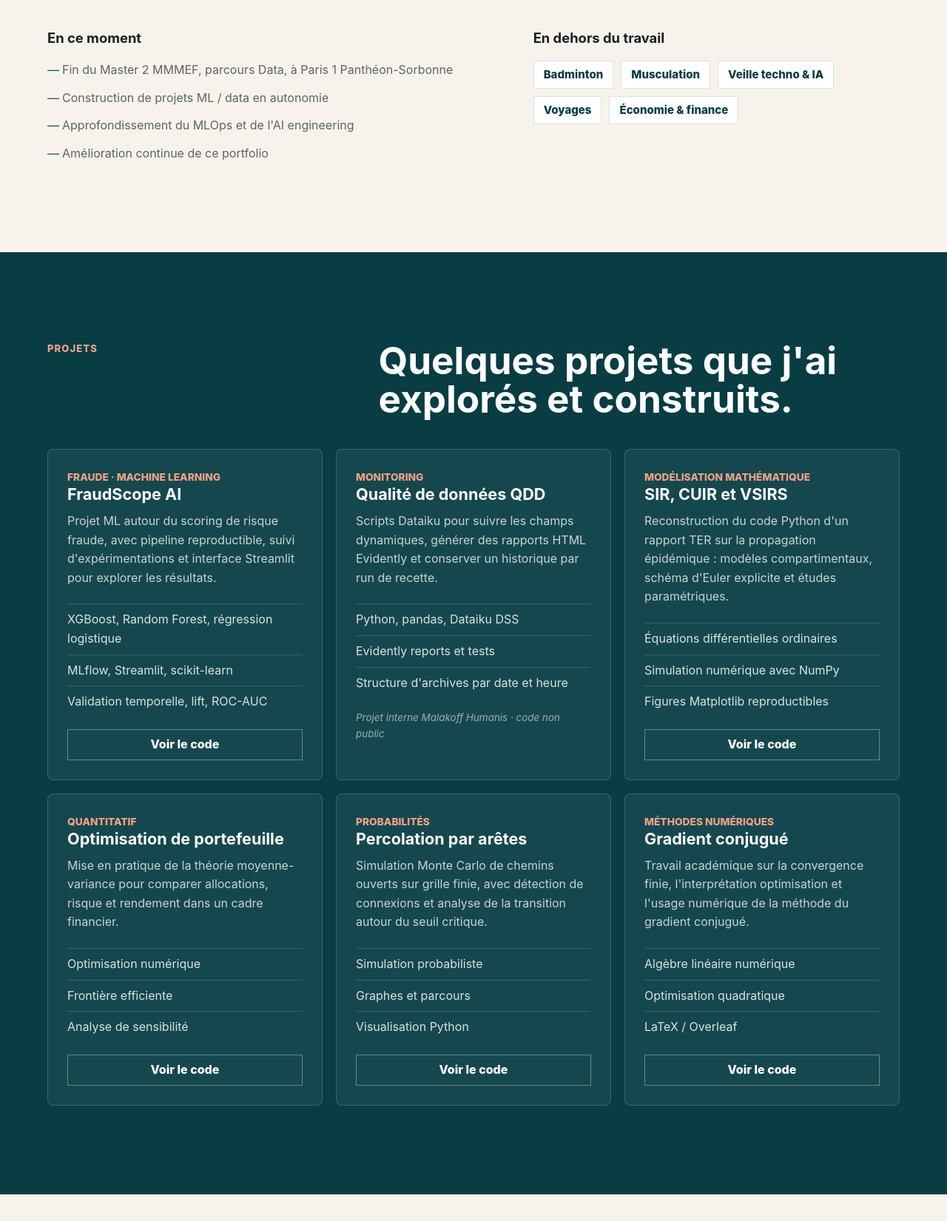
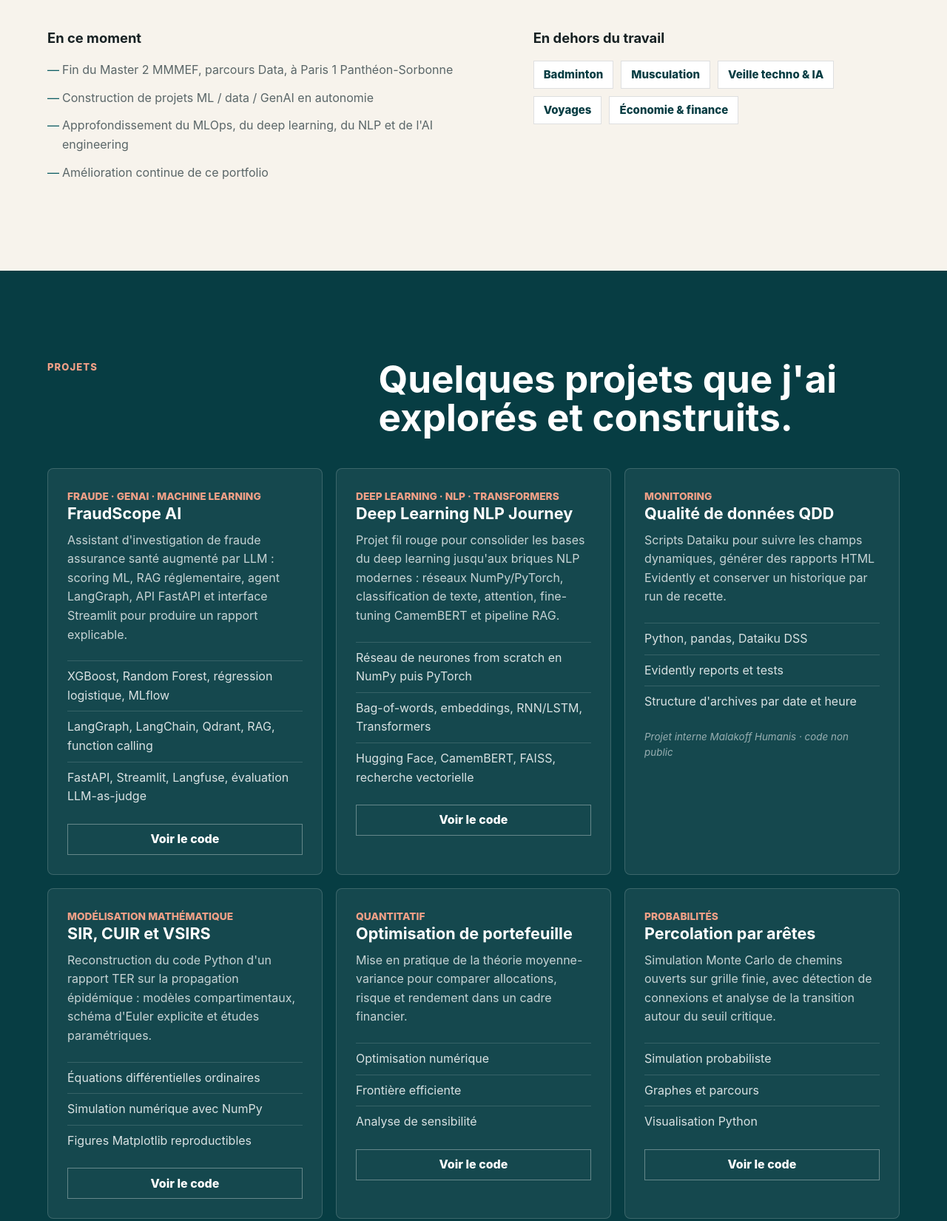
Before and after one commit to sumarc183-design/sumarc183-design.github.io, a plain HTML site: page index.html in a window 1280 px wide. Shown: the part 4233-5884 px from the top of the page at 74% size. Drawn offline with Linux system fonts and the light colour scheme.

Commit message:
Update portfolio projects

```diff
--- a/index.html
+++ b/index.html
@@ -204,8 +204,8 @@
             <h3>En ce moment</h3>
             <ul class="now-list">
               <li>Fin du Master 2 MMMEF, parcours Data, à Paris 1 Panthéon-Sorbonne</li>
-              <li>Construction de projets ML / data en autonomie</li>
-              <li>Approfondissement du MLOps et de l'AI engineering</li>
+              <li>Construction de projets ML / data / GenAI en autonomie</li>
+              <li>Approfondissement du MLOps, du deep learning, du NLP et de l'AI engineering</li>
               <li>Amélioration continue de ce portfolio</li>
             </ul>
           </div>
@@ -229,20 +229,41 @@
         </div>
         <div class="project-grid">
           <article class="project-card">
-            <span class="project-type">Fraude · Machine learning</span>
+            <span class="project-type">Fraude · GenAI · Machine learning</span>
             <h3>FraudScope AI</h3>
             <p>
-              Projet ML autour du scoring de risque fraude, avec pipeline reproductible,
-              suivi d'expérimentations et interface Streamlit pour explorer les résultats.
+              Assistant d'investigation de fraude assurance santé augmenté par LLM :
+              scoring ML, RAG réglementaire, agent LangGraph, API FastAPI et interface
+              Streamlit pour produire un rapport explicable.
             </p>
             <ul>
-              <li>XGBoost, Random Forest, régression logistique</li>
-              <li>MLflow, Streamlit, scikit-learn</li>
-              <li>Validation temporelle, lift, ROC-AUC</li>
+              <li>XGBoost, Random Forest, régression logistique, MLflow</li>
+              <li>LangGraph, LangChain, Qdrant, RAG, function calling</li>
+              <li>FastAPI, Streamlit, Langfuse, évaluation LLM-as-judge</li>
             </ul>
             <a
               class="project-link"
               href="https://github.com/sumarc183-design/fraudscope-ai"
+              target="_blank"
+              rel="noreferrer"
+            >Voir le code</a>
+          </article>
+          <article class="project-card">
+            <span class="project-type">Deep learning · NLP · Transformers</span>
+            <h3>Deep Learning NLP Journey</h3>
+            <p>
+              Projet fil rouge pour consolider les bases du deep learning jusqu'aux
+              briques NLP modernes : réseaux NumPy/PyTorch, classification de texte,
+              attention, fine-tuning CamemBERT et pipeline RAG.
+            </p>
+            <ul>
+              <li>Réseau de neurones from scratch en NumPy puis PyTorch</li>
+              <li>Bag-of-words, embeddings, RNN/LSTM, Transformers</li>
+              <li>Hugging Face, CamemBERT, FAISS, recherche vectorielle</li>
+            </ul>
+            <a
+              class="project-link"
+              href="https://github.com/sumarc183-design/deep-learning-nlp-journey"
               target="_blank"
               rel="noreferrer"
             >Voir le code</a>
@@ -355,10 +376,17 @@
             <span>NumPy</span>
             <span>Scikit-learn</span>
             <span>XGBoost</span>
+            <span>PyTorch</span>
+            <span>Hugging Face</span>
             <span>Dataiku DSS</span>
             <span>Snowflake</span>
             <span>MLflow</span>
             <span>Streamlit</span>
+            <span>FastAPI</span>
+            <span>LangGraph</span>
+            <span>LangChain</span>
+            <span>Qdrant</span>
+            <span>FAISS</span>
             <span>Power BI</span>
             <span>Git</span>
             <span>JavaScript</span>
@@ -374,6 +402,10 @@
             <p>Scikit-learn, XGBoost, MLflow, validation temporelle, API scoring, monitoring.</p>
           </div>
           <div class="skill-column">
+            <h3>Deep learning & GenAI</h3>
+            <p>PyTorch, Hugging Face, Transformers, RAG, LangGraph, LangChain, Qdrant, FAISS.</p>
+          </div>
+          <div class="skill-column">
             <h3>Risque & décision</h3>
             <p>Détection de fraude, scoring, ROC-AUC, lift, PSI, Power BI, documentation.</p>
           </div>
@@ -384,6 +416,9 @@
             <span>Détection de fraude</span>
             <span>Scoring du risque</span>
             <span>MLOps</span>
+            <span>Deep learning</span>
+            <span>NLP & Transformers</span>
+            <span>RAG & agents LLM</span>
             <span>Finance quantitative</span>
             <span>Séries temporelles</span>
             <span>Modélisation mathématique</span>
--- a/styles.css
+++ b/styles.css
@@ -537,7 +537,7 @@ a {
 
 .skills-layout {
   display: grid;
-  grid-template-columns: repeat(3, minmax(0, 1fr));
+  grid-template-columns: repeat(4, minmax(0, 1fr));
   gap: 18px;
 }
 
```
